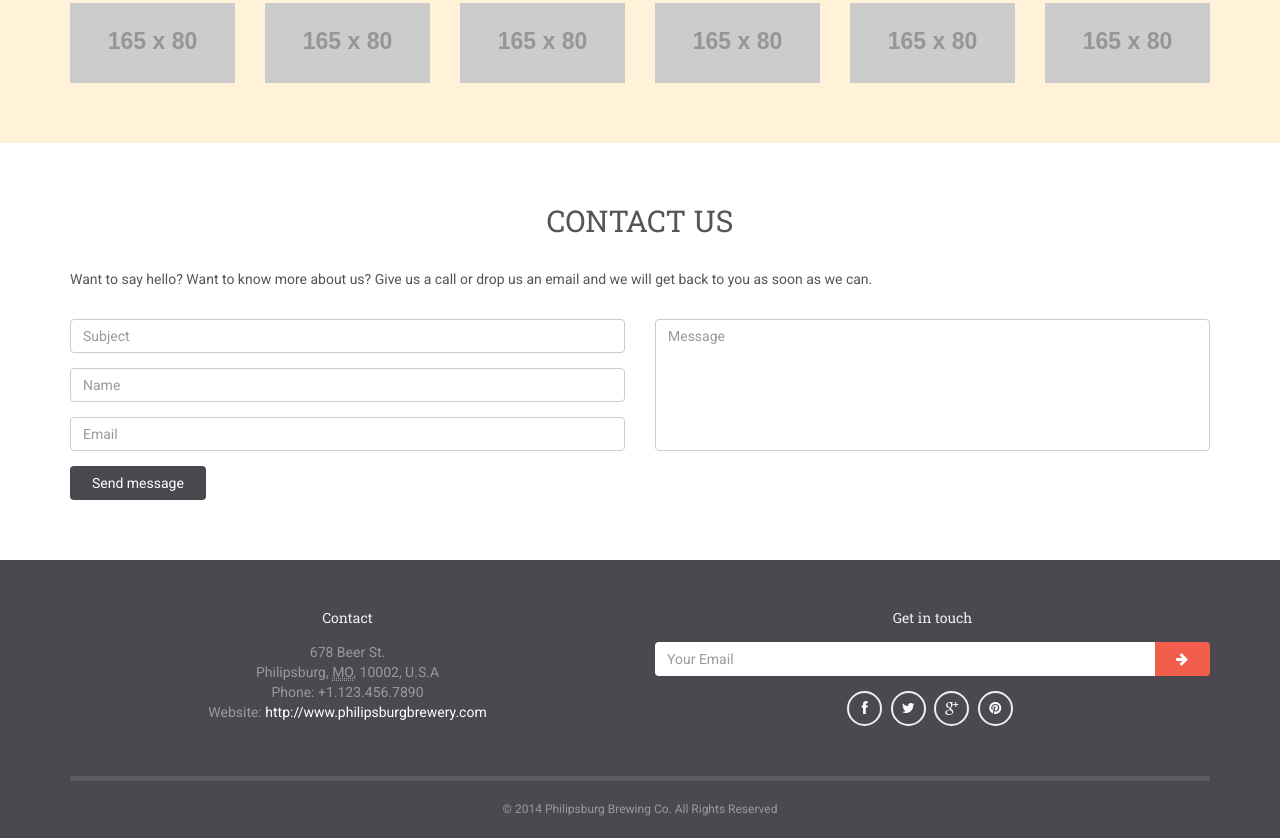
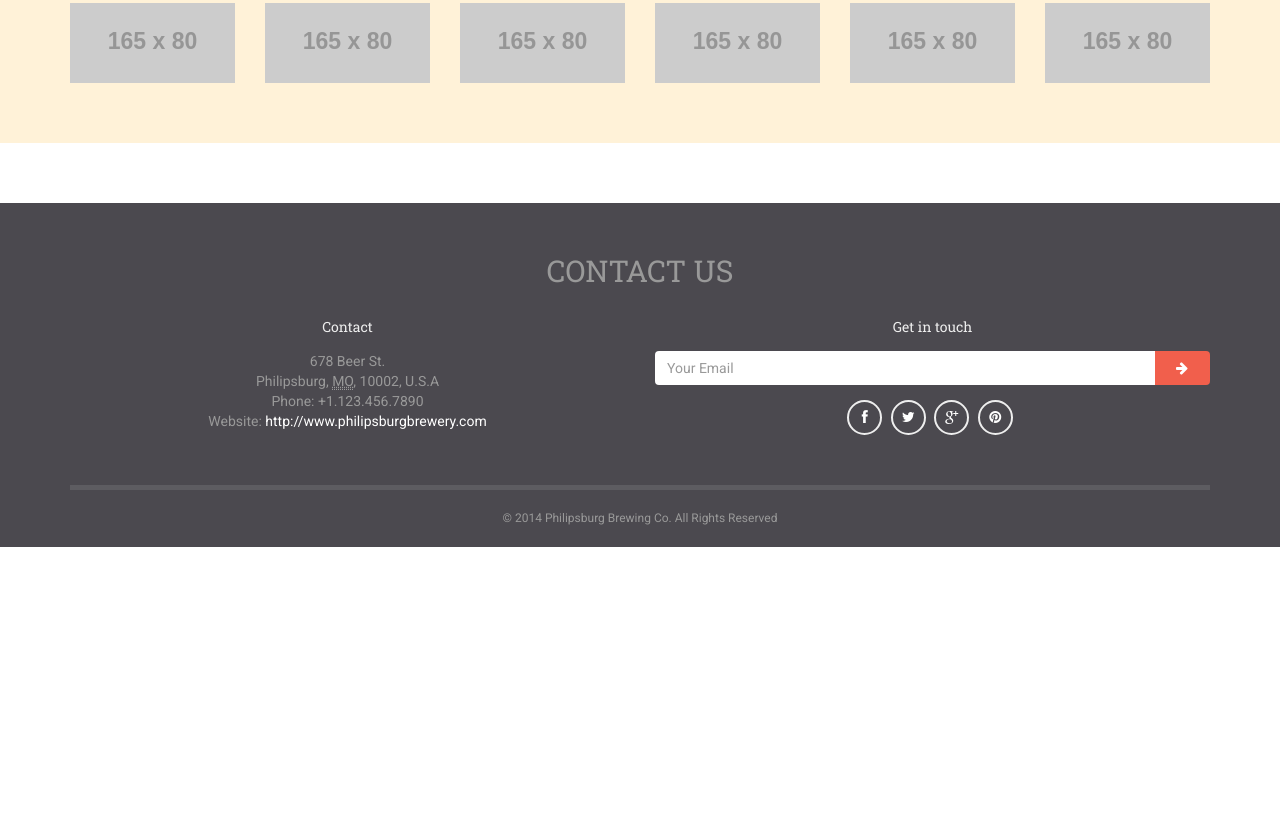
Before and after one commit to WebAheadStudios/pburgbrew, a plain HTML site: page index.html in a window 1280 px wide. Shown: the part 5212-6050 px from the top of the page. After the commit the page ends 5819 px from the top, so only its background shows below. Drawn offline with nearby package versions, Linux system fonts and the light colour scheme; placeholder pictures from the web are drawn by us.

Commit message:
Got rid of contact form

```diff
--- a/index.html
+++ b/index.html
@@ -494,42 +494,11 @@ impress a girl.)
                   </div>
                </div>
             </section>
-            <section id="contact" class="section section-center section-contact">
-               <div class="container">
-                  <h2 class="section-title"><span>CONTACT US</span></h2>
-                  <p>Want to say hello? Want to know more about us? Give us a call or drop us an email and we will get back to you as soon as we can.</p>
-                  <div class="main-action">
-                     <form role="form">
-                        <div class="row">
-                           <div class="col-sm-6">
-                              <div class="form-group">
-                                 <label class="sr-only">Subject</label>
-                                 <input type="text" class="form-control" placeholder="Subject">
-                              </div>
-                              <div class="form-group">
-                                 <label class="sr-only">Name</label>
-                                 <input type="text" class="form-control" placeholder="Name">
-                              </div>
-                              <div class="form-group">
-                                 <label class="sr-only">Email</label>
-                                 <input type="email" class="form-control" placeholder="Email">
-                              </div>
-                           </div>
-                           <div class="col-sm-6">
-                              <div class="form-group">
-                                 <label class="sr-only">Message</label>
-                                 <textarea class="form-control" placeholder="Message" style="height: 100px" rows="6"></textarea>
-                              </div>
-                           </div>
-                        </div>
-                        <button type="submit" class="btn btn-default">Send message</button>
-                     </form>
-                  </div>
-               </div>
-            </section>
          </main>
+         <section id="contact" class="section section-center section-contact">
          <footer id="footer" class="site-footer">
             <div class="container">
+            <h2 class="section-title"><span>CONTACT US</span></h2>
                <div id="sidebar-footer-1">
                   <div class="row">
                      <aside class="widget col-sm-6">
@@ -568,6 +537,7 @@ impress a girl.)
                </div>
             </div>
          </footer>
+         </section>
       </div>
       <div class="scroll-to-top" data-spy="affix" data-offset-top="200"><a href="#page" class="smooth-scroll"><i class="fa fa-arrow-up"></i></a></div>
       <script type="text/javascript" src="https://code.jquery.com/jquery-1.10.2.min.js"></script>
```
